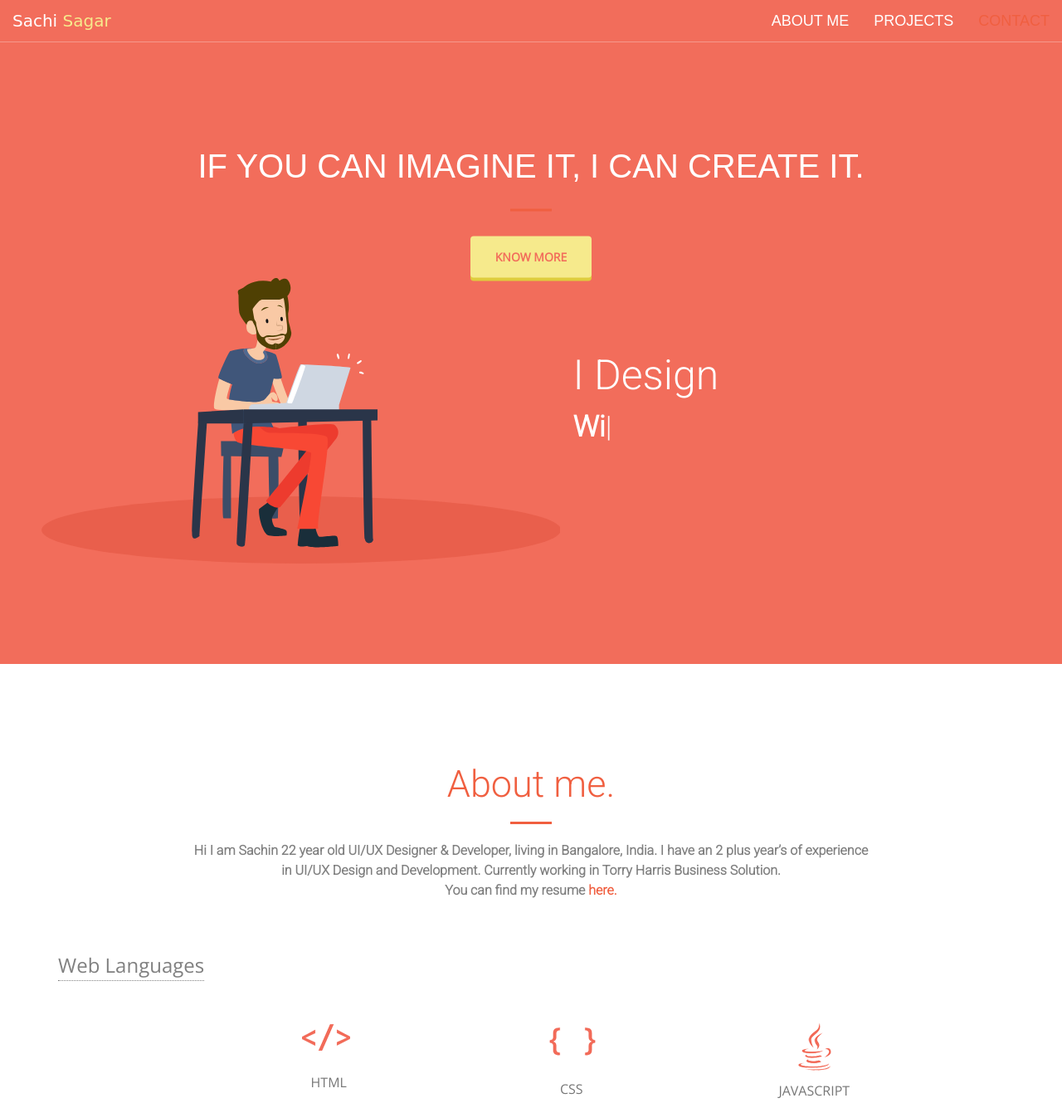
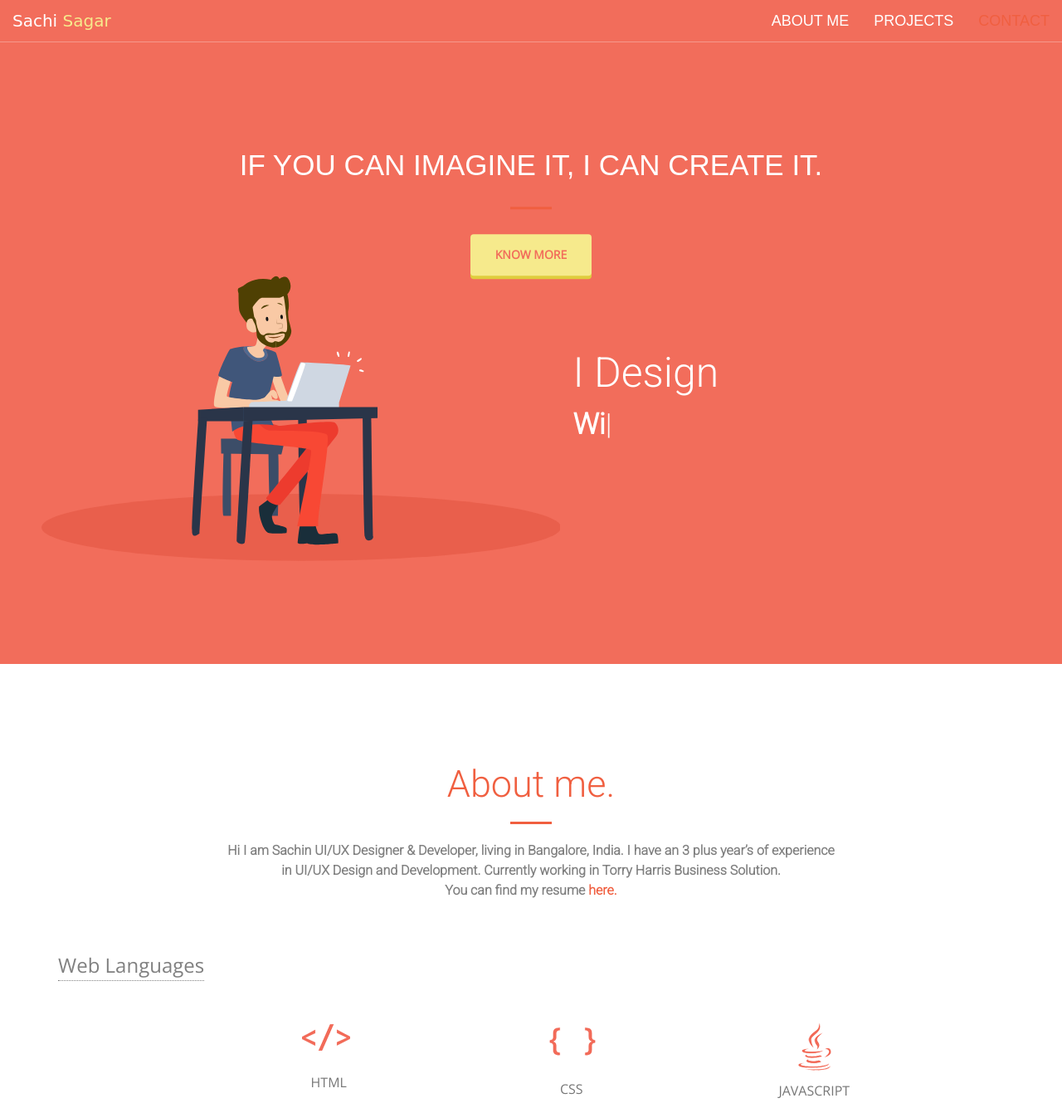
Before and after one commit to SachiSagar5/SachiSagar.github.io, a plain HTML site: page index.html in a window 1280 px wide. Shown: the top 1335 px of the page at 83% size. Drawn offline with nearby package versions, Linux system fonts and the light colour scheme.

Commit message:
Portfoilio
Updated

```diff
--- a/css/Style.css
+++ b/css/Style.css
@@ -278,7 +278,9 @@ input#img-5:checked ~ .nav-dots label#img-dot-5,
 input#img-6:checked ~ .nav-dots label#img-dot-6 {
 	    border: 2px solid #fff;
 }
-
+.navbar-default.affix .nav > li>a{
+  font-size: 14px !important;
+}
 /*progress bar*/
 @import url(http://fonts.googleapis.com/css?family=Open+Sans);
 .skillbar {
@@ -674,7 +676,7 @@ header .header-content .header-content-inner hr {
 }
 h1{
 	font-family: 'Geo', sans-serif;
-	font-size:40px !important;
+	font-size:35px !important;
 }
 .nav li a{
 	font-family: 'Geo', sans-serif;
--- a/index.html
+++ b/index.html
@@ -98,9 +98,9 @@
                 <div class="col-lg-12 text-center">
                     <h2 class="section-heading">About me.</h2>
                     <hr class="primary">
-					<p>Hi I am Sachin 22 year old UI/UX Designer & Developer, living in Bangalore, India.
-					I have an 2 plus year’s of experience <br> in UI/UX Design and Development. Currently working
-					in Torry Harris Business Solution. <br>You can find my resume <a href="doc/sachinCV.pdf">here.</a></p>
+					<p>Hi I am Sachin  UI/UX Designer & Developer, living in Bangalore, India.
+					I have an 3     plus year’s of experience <br> in UI/UX Design and Development. Currently working
+					in Torry Harris Business Solution. <br>You can find my resume <a href="doc/Resume.docx">here.</a></p>
                 </div>
             </div>
         </div><br>
```
Also changed, not shown: 2 other files.
